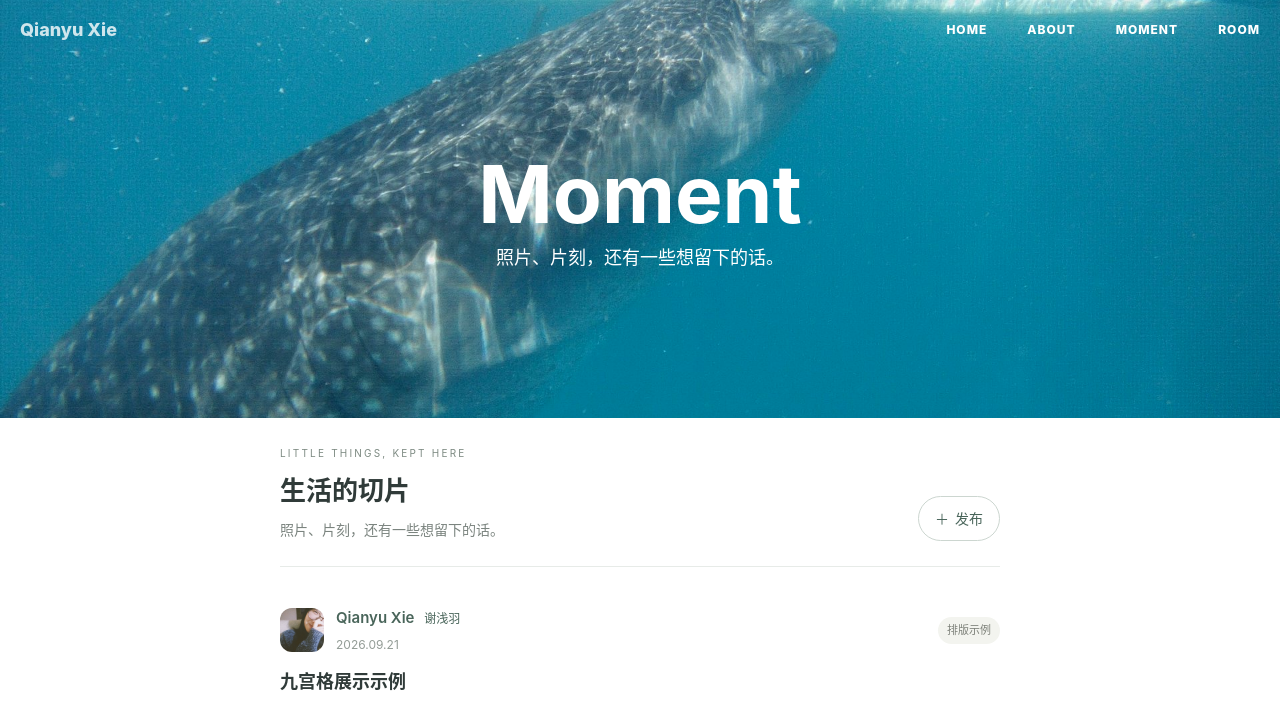
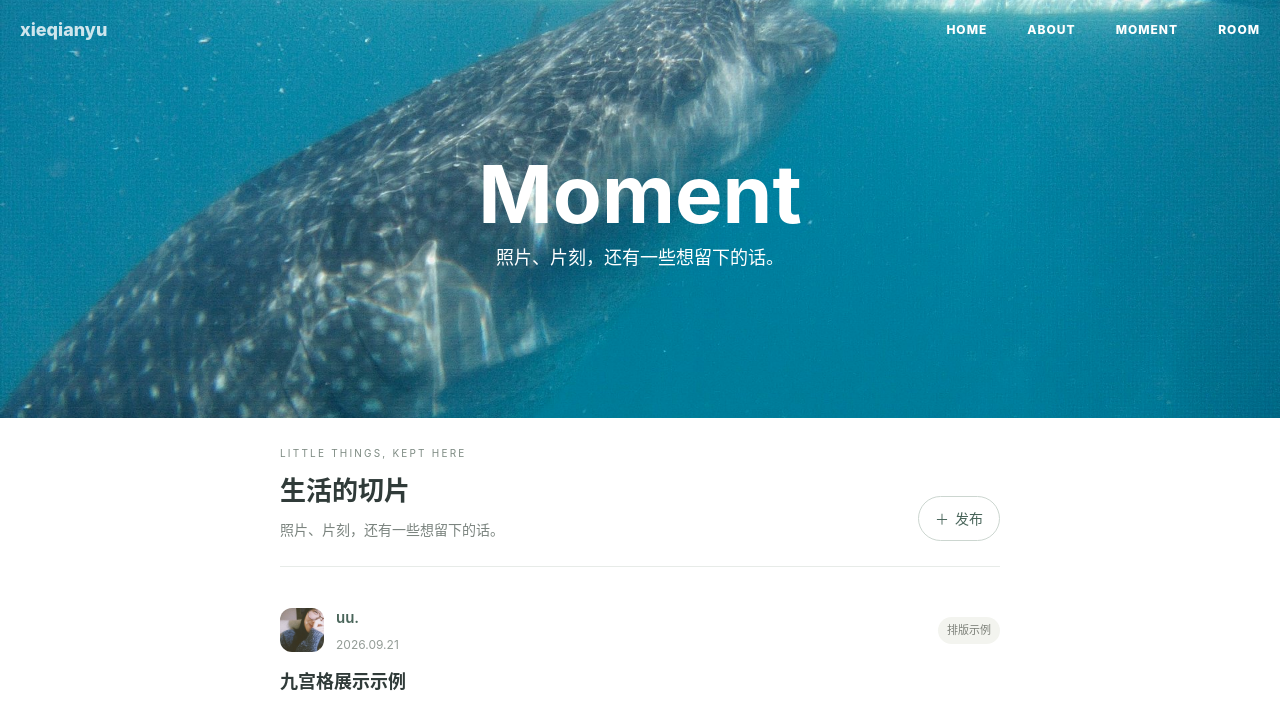
Before and after one commit to QianyuXIE/QianyuXIE.github.io, a Jekyll site: the page built from moment.html, in a window 1280 px wide. Shown: the top 709 px of the page. Built offline with Jekyll 4.4.1, drawn with Linux system fonts in a browser that asks for light colours; nearby versions of some CDN libraries; comment, search, counter and statistics services are not loaded.

Commit message:
Update site brand and Moment display name

```diff
--- a/_config.yml
+++ b/_config.yml
@@ -1,5 +1,6 @@
 # Site settings
 title: Qianyu Xie
+brand: xieqianyu
 SEOTitle: 浅羽的小屋
 layout: page
 header-img: /qianyuxie.github.io/img/Background/爱缪1.JPG
--- a/_includes/nav.html
+++ b/_includes/nav.html
@@ -13,7 +13,7 @@
                 <span class="icon-bar"></span>
                 <span class="icon-bar"></span>
             </button>
-            <a class="navbar-brand" href="{{ site.baseurl }}/">{{ site.title }}</a>
+            <a class="navbar-brand" href="{{ site.baseurl }}/">{{ site.brand | default: site.title }}</a>
         </div>
 
         <!-- Collect the nav links, forms, and other content for toggling -->
--- a/moment.html
+++ b/moment.html
@@ -14,7 +14,7 @@ header-img: "img/Me/Whale.JPG"
   {% unless moment.published == false %}
   {% assign visible_count = visible_count | plus: 1 %}
   <article class="moment-card" id="moment-{{ moment.slug | escape }}">
-    <div class="moment-author"><img src="{{ '/img/Me/Me11.JPG' | relative_url }}" alt="" width="44" height="44" loading="lazy"><div><strong>Qianyu Xie <span>谢浅羽</span></strong><time datetime="{{ moment.date | date_to_xmlschema }}">{{ moment.date | date: '%Y.%m.%d' }}</time></div>{% if moment.example %}<span class="moment-example">排版示例</span>{% endif %}</div>
+    <div class="moment-author"><img src="{{ '/img/Me/Me11.JPG' | relative_url }}" alt="" width="44" height="44" loading="lazy"><div><strong>uu.</strong><time datetime="{{ moment.date | date_to_xmlschema }}">{{ moment.date | date: '%Y.%m.%d' }}</time></div>{% if moment.example %}<span class="moment-example">排版示例</span>{% endif %}</div>
     {% if moment.title %}<h3>{{ moment.title | escape }}</h3>{% endif %}
     <div class="moment-copy">{{ moment.content | markdownify }}</div>
     {% assign photo_count = moment.images | size | at_most: 9 %}
```
